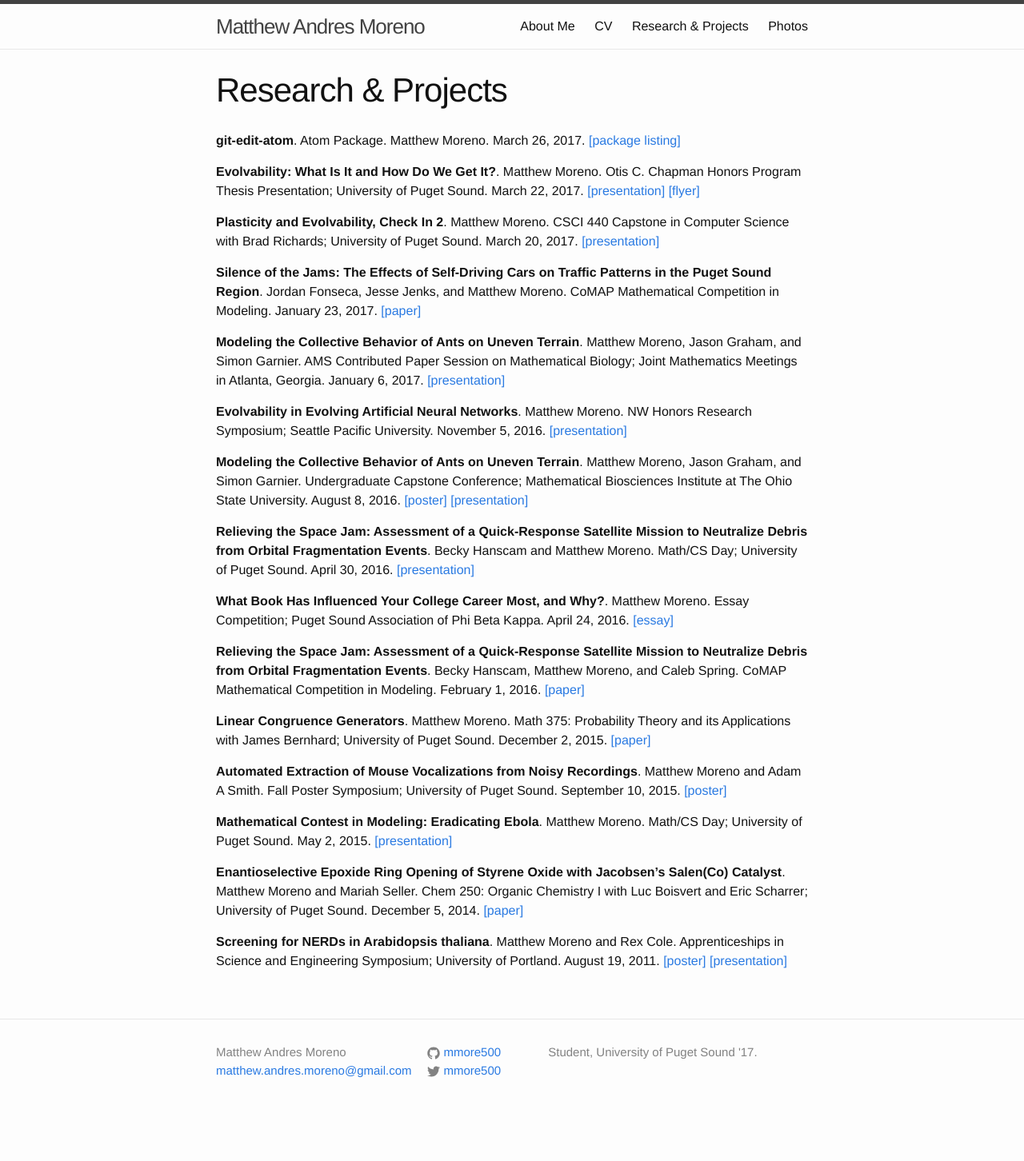
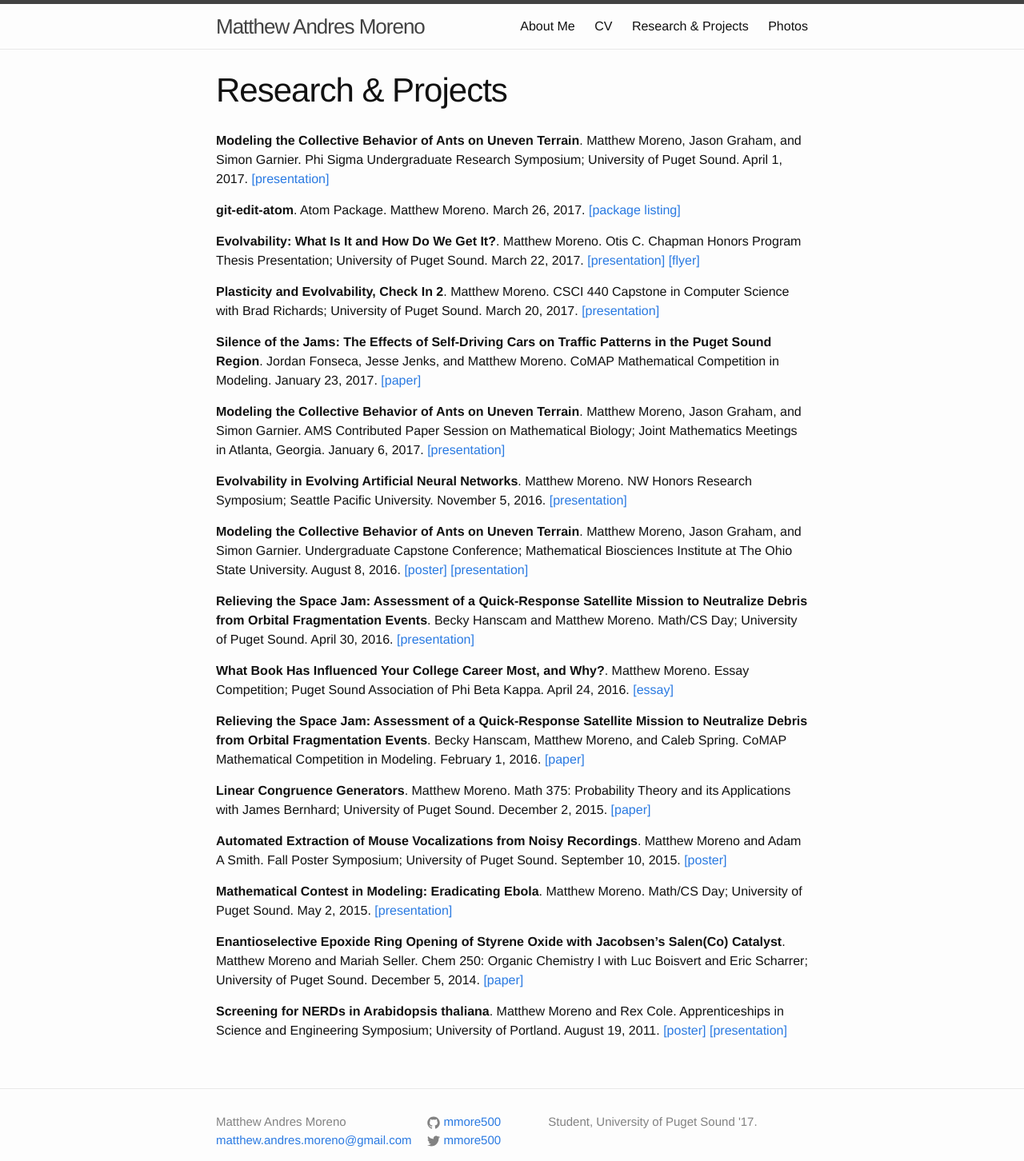
Before and after one commit to mmore500/mmore500.github.io, a Jekyll site: the page built from research.md, in a window 1280 px wide. Shown: the whole page at 80% size. Built offline with Jekyll 4.4.1, drawn with Linux system fonts in a browser that asks for light colours; before the commit the page ends 1365 px from its top, so only the background shows below that.

Commit message:
Add Phi Sigma presentation to research page

```diff
--- a/research.md
+++ b/research.md
@@ -3,6 +3,8 @@ layout: page
 title: Research & Projects
 permalink: /research/
 ---
+
+**Modeling the Collective Behavior of Ants on Uneven Terrain**. Matthew Moreno, Jason Graham, and Simon Garnier. Phi Sigma Undergraduate Research Symposium; University of Puget Sound. April 1, 2017.  [[presentation]](/resources/april_1_2017.pdf)
 
 **git-edit-atom**. Atom Package. Matthew Moreno. March 26, 2017. [[package listing]](https://atom.io/packages/git-edit-atom)
 
```
Also changed, not shown: 1 other file.
